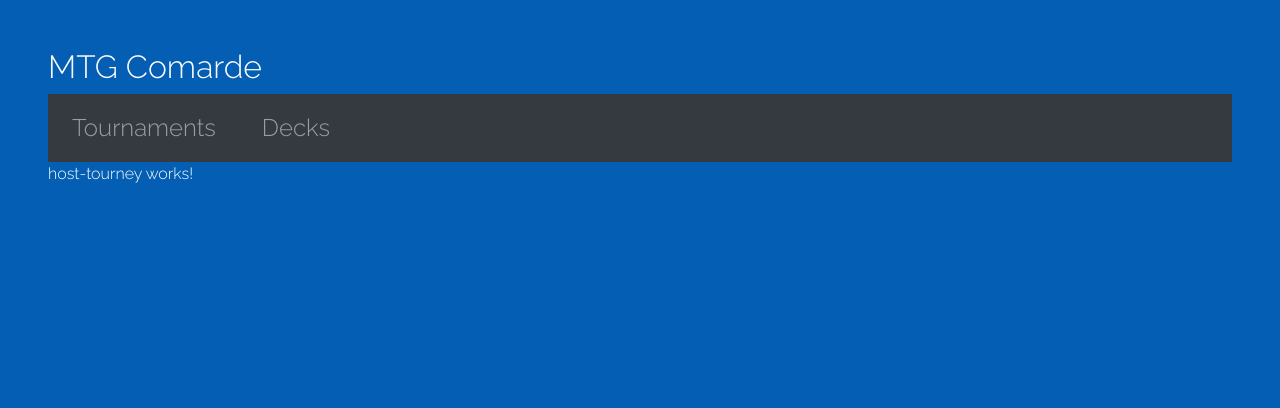
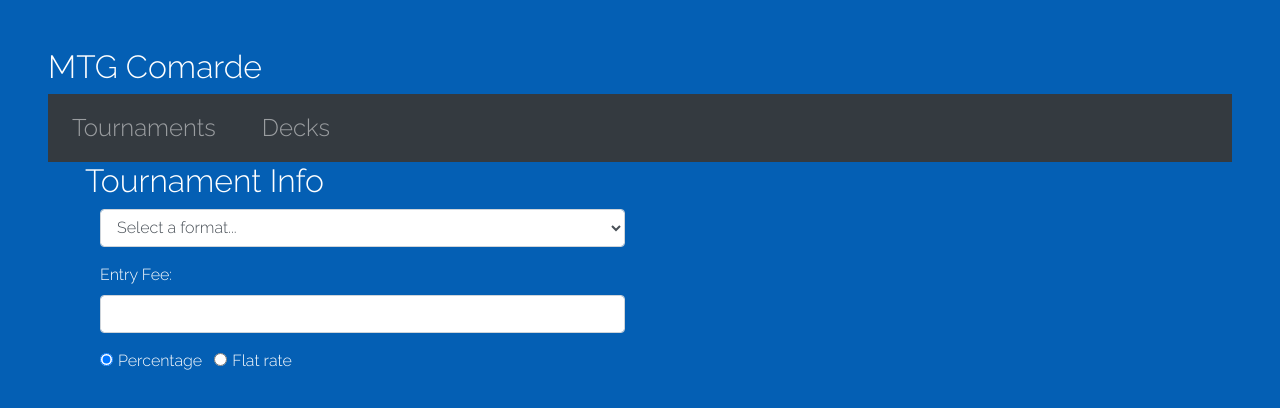
Before and after one commit to dkehres/MyFirstAngularApp, an Angular app: page /host in a window 1280 px wide. Shown: the top 408 px of the page. Built offline with nearby package versions, Linux system fonts and the light colour scheme.

Commit message:
Started host tourney form

```diff
--- a/package.json
+++ b/package.json
@@ -19,6 +19,7 @@
     "@angular/platform-browser": "~7.1.0",
     "@angular/platform-browser-dynamic": "~7.1.0",
     "@angular/router": "~7.1.0",
+    "@ng-bootstrap/ng-bootstrap": "^4.0.1",
     "@types/jquery": "^3.3.28",
     "bootstrap": "^4.2.1",
     "core-js": "^2.5.4",
--- a/src/app/app.component.ts
+++ b/src/app/app.component.ts
@@ -1,4 +1,5 @@
 import { Component } from '@angular/core';
+import { NgbModule} from '@ng-bootstrap/ng-bootstrap';
 
 @Component({
   selector: 'app-root',
--- a/src/app/tourney-info/host-tourney/host-tourney.component.html
+++ b/src/app/tourney-info/host-tourney/host-tourney.component.html
@@ -1,3 +1,29 @@
-<p>
-  host-tourney works!
-</p>
+<div class="container color-dark">
+  <h2>Tournament Info</h2>
+</div>
+<div class="container color-light">
+  <form class="col-6">
+    <div class="form-group">
+      <select class="form-control" id="format">
+        <option>Select a format...</option>
+        <option>Standard</option>
+        <option>Modern</option>
+        <option>Commander/EDH</option>
+      </select>
+    </div>
+    <div class="form-group">
+      <label for="entryFee">Entry Fee:</label>
+      <input type="number" class="form-control" id="entryFee">
+    </div>
+    <div class="form-check-inline">
+      <label class="form-check-label">
+        <input type="radio" class="form-check-input" id="percent" name="optradio" value="Percentage" checked>Percentage
+      </label>
+    </div>
+    <div class="form-check-inline">
+        <label class="form-check-label">
+          <input type="radio" class="form-check-input" id="flat" name="optradio" value="Flat rate">Flat rate
+        </label>
+      </div>
+  </form>
+</div>
--- a/src/app/tourney-info/tourney-info.component.ts
+++ b/src/app/tourney-info/tourney-info.component.ts
@@ -17,10 +17,10 @@
   ngOnInit() {
     this._data.card.subscribe(res => this.cards = res);
 
-    $(document).ready(function () {
-      $("PreviousElementName").removeClass("active");//removes last manu item class
-      $('CurrentElement').addClass('active'); // adds new menu item class
-    });
+    // $(document).ready(function () {
+    //   $("PreviousElementName").removeClass("active");//removes last manu item class
+    //   $('CurrentElement').addClass('active'); // adds new menu item class
+    // });
   }
 
   goToDeckInfo() {
```
Also changed, not shown: src/app/data.service.ts (line endings or trailing spaces), 1 other file (tests, documents, lock files or other folders).
